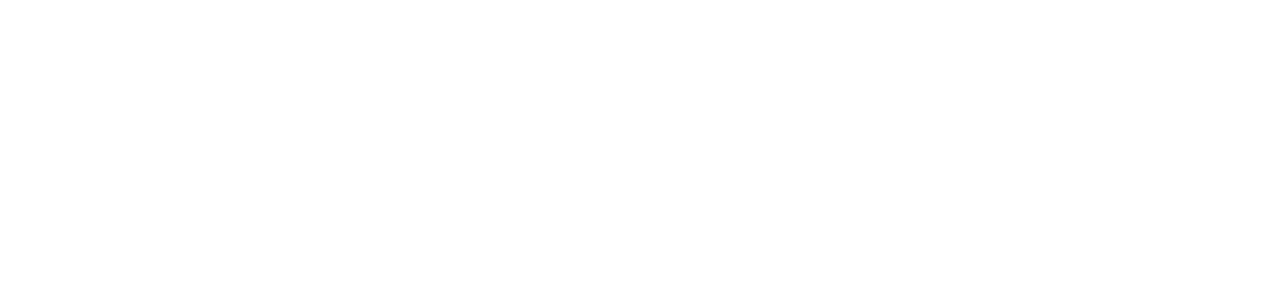
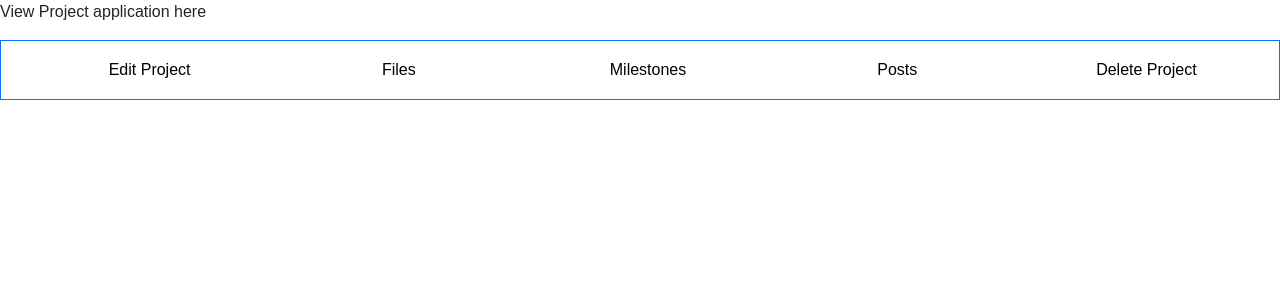
Before and after one commit to thallasiva/React-, a React (Create React App) app: page /projects/viewProject in a window 1280 px wide. Before the commit this address had no page. Shown: the top 300 px of the page. Built offline with nearby package versions, Linux system fonts and the light colour scheme.

Commit message:
project deleted and tabs creation completed

```diff
--- a/src/App.css
+++ b/src/App.css
@@ -124,3 +124,8 @@
   padding: 8px;
   font-size: 12px;
 }
+.w-200 {
+  width: 20% !important;
+  border: none;
+  background-color: transparent;
+}
--- a/src/Routing/routing.js
+++ b/src/Routing/routing.js
@@ -8,6 +8,7 @@
 import ProjectList from '../components/projects/projectsList';
 import CreateProject from '../components/projects/createProject';
 import EditProject from '../components/projects/editProject';
+import ViewProject from '../components/projects/viewProject';
 
 const Routing = () => {
     return (
@@ -26,8 +27,8 @@
                     {/* projects list */}
                     <Route path='/projects/projectsList' element={<ProjectList />} />
                     <Route path='/projects/createProject' element={<CreateProject />} />
-                    <Route path="/projects/editProject"  element={<EditProject />} />
-
+                    <Route path="/projects/editProject" element={<EditProject />} />
+                    <Route path='/projects/viewProject' element={<ViewProject />} />
                 </Routes>
             </div>
         </Router>
--- a/src/components/projects/createProject.js
+++ b/src/components/projects/createProject.js
@@ -53,9 +53,6 @@
     const [getActiveUser, setActiveUsers] = useState([]);
     const [getMethodlogy, ssetMethodlyResponse] = useState([]);
     const [getMarket, setMarketResponse] = useState([]);
-
-
-
 
     useEffect(() => {
         const otpResponse = JSON.parse(localStorage.getItem("otpValidateResponse"));
--- a/src/components/projects/projectsList.js
+++ b/src/components/projects/projectsList.js
@@ -1,7 +1,7 @@
 import React, { useEffect, useState } from "react";
 import { Link, useNavigate } from "react-router-dom";
 import apiInstance from "../../interceptor/axiosInstance";
-import { Api_url, GET_PROJECTS_LIST } from "../../services/apiservice";
+import { Api_url, EDIT_OR_DELETE_PROJECTS, GET_PROJECTS_LIST } from "../../services/apiservice";
 
 const ProjectList = () => {
 
@@ -43,6 +43,37 @@
             })
     }
 
+    const deleteProject = (selectedProject) => {
+        console.log("selectedProject", selectedProject);
+
+        let payload = {
+            "ProjName": selectedProject.projectName,
+            "ProjDesc": selectedProject.projectDescription,
+            "ProjStatus": "Deleted",
+            "StartDate": selectedProject.startDate,
+            "EndDate": selectedProject.endDate,
+            "Market": selectedProject.market,
+            "Methodology": selectedProject.methodology,
+            "Notes": selectedProject.notes,
+            "userId": otpValidateResponse.data.responseData[1][0].userId,
+            "ProjId": selectedProject.projectId
+        }
+
+        apiInstance.post(Api_url + EDIT_OR_DELETE_PROJECTS, payload).then((resp) => {
+
+            if(resp.data.responseCode === 1) {
+                alert("Invalid request")
+            }else {
+                alert("project deleted successfully");
+                getProjectsList();
+            }
+        }).catch(err => {
+            console.error("error occured", err);
+
+        })
+
+    }
+
     const getProjectButtonStyle = (buttonStatus) => {
         switch (buttonStatus) {
             case "Draft":
@@ -71,7 +102,7 @@
 
     const editProjectDetails = (selectedProjectDetails) => {
         console.log("selectedProjectDetails", selectedProjectDetails);
-        navigate('/projects/editProject', { state: { project: selectedProjectDetails } });
+        navigate('/projects/viewProject', { state: { project: selectedProjectDetails } });
     };
 
     return (
@@ -103,11 +134,11 @@
                             <td>{project.startDate}</td>
                             <td>{project.endDate}</td>
                             <td><button style={getProjectButtonStyle(project.projectStatus)} className="btn btn-success rounded-pill">
-
                                 {project.projectStatus}
-
                             </button></td>
-                            <td><button style={disbaleButtonOnStatusBased(project.projectStatus)} className="btn btn-secondary rounded-pill">Archive</button></td>
+                            <td><button style={disbaleButtonOnStatusBased(project.projectStatus)} className="btn btn-secondary rounded-pill">Archive</button>
+                                <button type="button" className="btn btn-primary rounded-pill ms-3" onClick={() => deleteProject(project)}> Delete Button </button>
+                            </td>
                         </tr>
                     ))}
                 </tbody>
--- /dev/null
+++ b/src/components/projects/viewProject.js
@@ -0,0 +1,51 @@
+import React, { useEffect } from "react"
+import { useLocation } from "react-router-dom";
+
+const ViewProject = () => {
+
+    const location = useLocation();
+    const { project } = location.state || {};
+
+    const tabsGroup = [
+        { id: 1, name: "Edit Project" },
+        { id: 2, name: "Files" },
+        { id: 3, name: "Milestones" },
+        { id: 4, name: "Posts" },
+        { id: 5, name: "Delete Project" }
+    ];
+
+
+
+    useEffect(() => {
+        console.log("project details here", project);
+    }, [project]);
+
+    const selectProjectButtonStyle = (selectedProject) => {
+        console.log("Selected project details", selectedProject);
+        // You can add any logic for handling the selected button click here.
+    }
+
+    return (
+        <div>
+            <p> View Project application here</p>
+            <div className="d-flex justify-content-start border border-primary p-3">
+                {
+                    tabsGroup.map(item => {
+                        return (
+                            <button key={item.id} className="ms-3 w-200" onClick={() => selectProjectButtonStyle(item)}
+                            > {item.name}</button>
+                        )
+                    })
+                }
+                {/* <button className="ms-3 w-200" > Edit Project </button>
+                <button className="ms-3 w-200" > Files </button>
+                <button className="ms-3 w-200" > Milestone </button>
+                <button className="ms-3 w-200" > Posts </button>
+                <button className="ms-3 w-200" > Delete Project </button> */}
+            </div>
+        </div >
+    )
+
+};
+
+export default ViewProject;
--- a/src/services/apiservice.js
+++ b/src/services/apiservice.js
@@ -10,3 +10,4 @@
 export const CREATE_PROJECT = '/api/project/create';
 export const GET_PROJECTS_LIST = '/api/project/getProjects';
 export const SELECTED_PROJECT_USERS = '/api/project/projectIdwise';
+export const EDIT_OR_DELETE_PROJECTS = '/api/project/Edit';
```
Also changed, not shown: src/components/projects/projects.css (line endings or trailing spaces).
